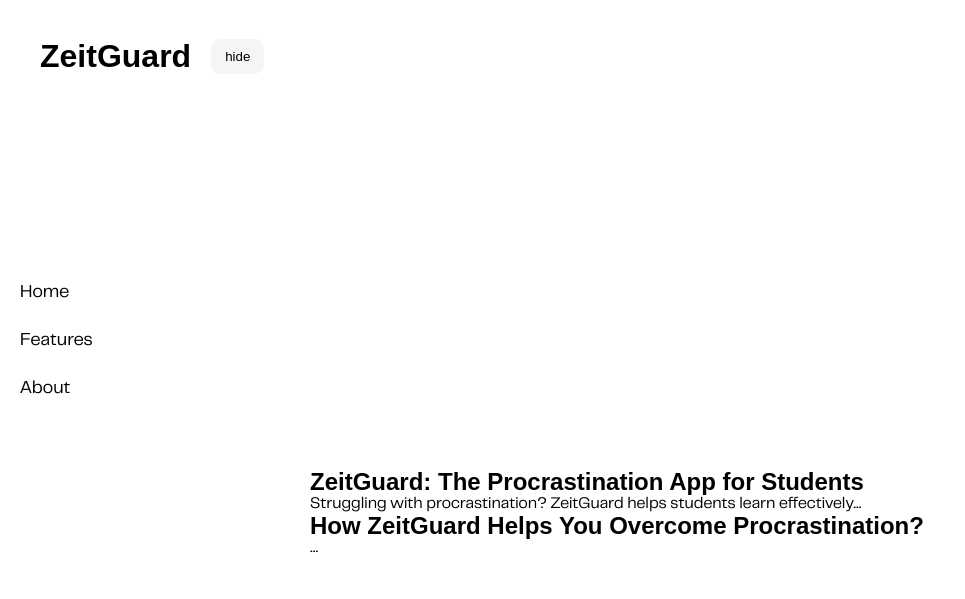
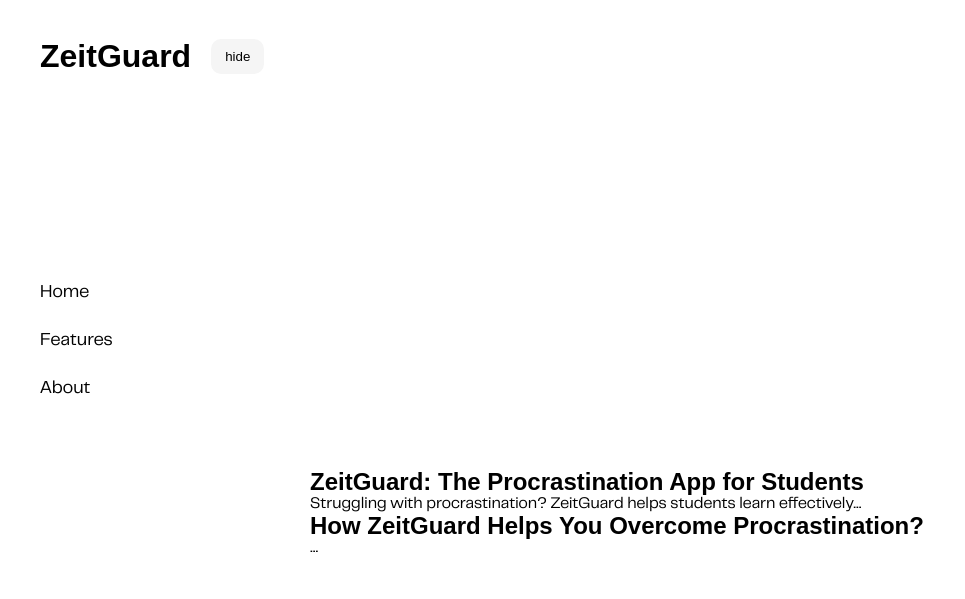
Before and after one commit to sekerbln/ZeitGuardLandingPage, a website built with webpack: page index.html in a window 1280 px wide. Shown: the whole page, without its empty margins (0-965 px from the left). Built offline with nearby package versions, Linux system fonts and the light colour scheme; files whose address does not match are found by name.

Commit message:
Update 1.07 style update

```diff
--- a/css/style.css
+++ b/css/style.css
@@ -34,7 +34,7 @@
 
 .sidebar {
   margin-top: 200px;
-  margin-left: 20px;
+  margin-left: 40px;
   width: 200px;
   left: -200px;
   transition: left 0.3s ease-in-out;
--- a/index.html
+++ b/index.html
@@ -38,7 +38,7 @@
   <button id="sidebar-toggle-button">hide</button>
 </div>
 
-  <div class="sidebar" style="left: 20px;">
+  <div class="sidebar">
     <nav class="nav">
       <a href="#">Home</a>
       <a href="#">Features</a>
```
